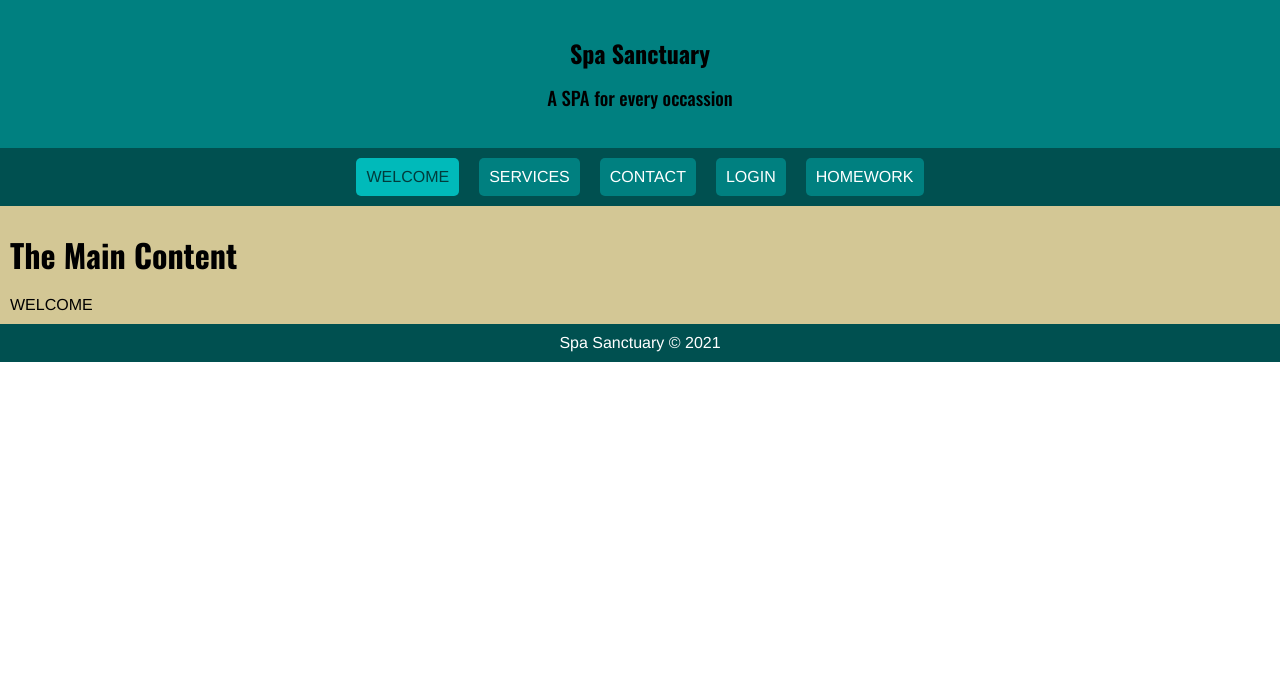
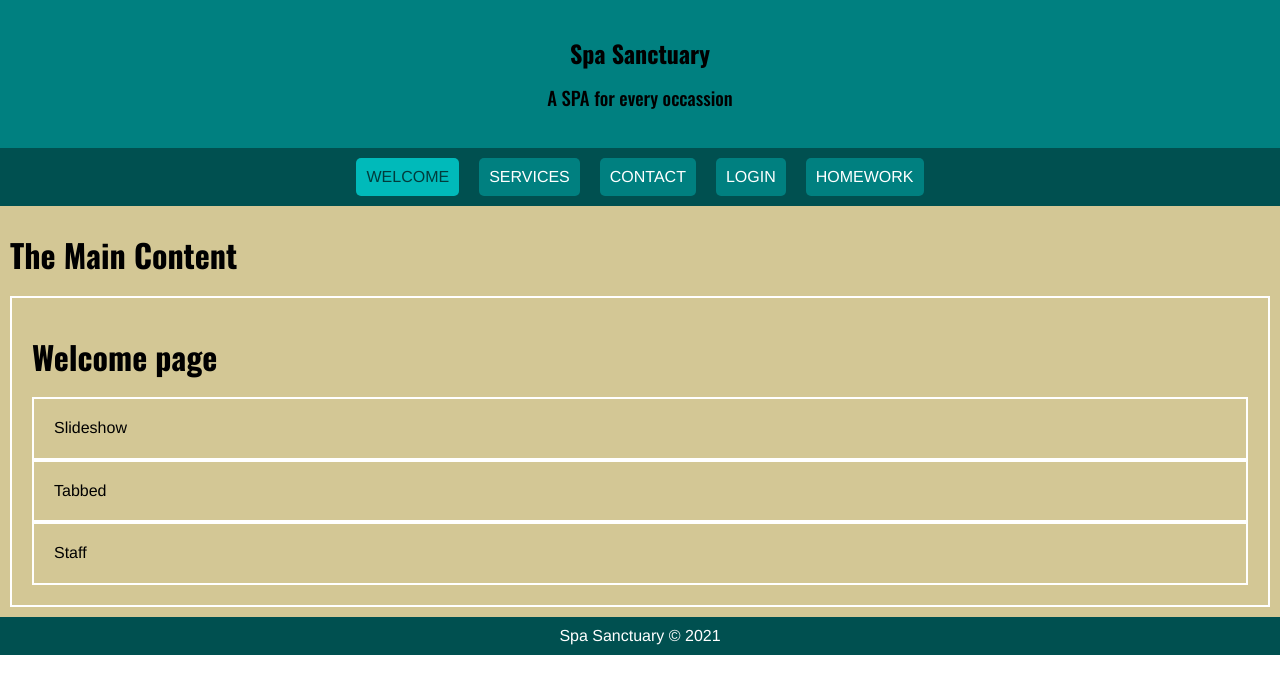
Before and after one commit to meatch/uclax-web1-summer21, a React (Create React App) app: page / in a window 1280 px wide. Shown: the top 694 px of the page. Built offline with nearby package versions, Linux system fonts and the light colour scheme.

Commit message:
Added base components to all of our pages.

```diff
--- a/src/React/Layout/Main.jsx
+++ b/src/React/Layout/Main.jsx
@@ -1,6 +1,11 @@
 import React from 'react';
 import styled from 'styled-components';
 import { Switch, Route } from 'react-router-dom';
+
+import Welcome from '../Pages/Welcome/Welcome.jsx';
+import Login from '../Pages/Login/Login.jsx';
+import Contact from '../Pages/Contact/Contact.jsx';
+import Services from '../Pages/Services/Services.jsx';
 
 import Homework from '../Homework/Homework.jsx';
 
@@ -10,19 +15,19 @@ const Main = () => {
             <h1>The Main Content</h1>
             <Switch>
                 <Route path='/services'>
-                    SERVICES
+                    <Services />
                 </Route>
                 <Route path='/contact'>
-                    CONTACT
+                    <Contact />
                 </Route>
                 <Route path='/login'>
-                    LOGIN
+                    <Login />
                 </Route>
                 <Route path='/homework'>
                     <Homework />
                 </Route>
                 <Route path='/' exact>
-                    WELCOME
+                    <Welcome />
                 </Route>
             </Switch>
         </MainStyled>
@@ -34,4 +39,9 @@ export default Main;
 const MainStyled = styled.main`
     background-color: #d3c795;
     padding: 10px;
+
+    div {
+        border: solid 2px white;
+        padding: 20px;
+    }
 `;
--- /dev/null
+++ b/src/React/Pages/Contact/Contact.jsx
@@ -0,0 +1,26 @@
+import React from 'react';
+import styled from 'styled-components';
+
+import Info from './Info/Info.jsx';
+import ContactForm from './ContactForm/ContactForm.jsx';
+import Map from './Map/Map.jsx';
+
+const Contact = () => {
+
+    return (
+        <ContactStyled className='Contact'>
+            <h1>Contact page</h1>
+
+            <Info />
+            <ContactForm />
+            <Map />
+
+        </ContactStyled>
+    );
+}
+
+export default Contact;
+
+const ContactStyled = styled.div`
+
+`;
--- /dev/null
+++ b/src/React/Pages/Contact/ContactForm/ContactForm.jsx
@@ -0,0 +1,17 @@
+import React from 'react';
+import styled from 'styled-components';
+
+const ContactForm = () => {
+
+    return (
+        <ContactFormStyled className='ContactForm'>
+            ContactForm
+        </ContactFormStyled>
+    );
+}
+
+export default ContactForm;
+
+const ContactFormStyled = styled.div`
+
+`;
--- /dev/null
+++ b/src/React/Pages/Contact/Info/Info.jsx
@@ -0,0 +1,17 @@
+import React from 'react';
+import styled from 'styled-components';
+
+const Info = () => {
+
+    return (
+        <InfoStyled className='Info'>
+            Info
+        </InfoStyled>
+    );
+}
+
+export default Info;
+
+const InfoStyled = styled.div`
+    background-color: yellow;
+`;
--- /dev/null
+++ b/src/React/Pages/Contact/Map/Map.jsx
@@ -0,0 +1,17 @@
+import React from 'react';
+import styled from 'styled-components';
+
+const Map = () => {
+
+    return (
+        <MapStyled className='Map'>
+            Map
+        </MapStyled>
+    );
+}
+
+export default Map;
+
+const MapStyled = styled.div`
+
+`;
--- /dev/null
+++ b/src/React/Pages/Login/Login.jsx
@@ -0,0 +1,17 @@
+import React from 'react';
+import styled from 'styled-components';
+
+const Login = () => {
+
+    return (
+        <LoginStyled className='Login'>
+            Login page
+        </LoginStyled>
+    );
+}
+
+export default Login;
+
+const LoginStyled = styled.div`
+
+`;
--- /dev/null
+++ b/src/React/Pages/Services/Services.jsx
@@ -0,0 +1,17 @@
+import React from 'react';
+import styled from 'styled-components';
+
+const Services = () => {
+
+    return (
+        <ServicesStyled className='Services'>
+            Services page
+        </ServicesStyled>
+    );
+}
+
+export default Services;
+
+const ServicesStyled = styled.div`
+
+`;
--- /dev/null
+++ b/src/React/Pages/Welcome/Slideshow/Slideshow.jsx
@@ -0,0 +1,17 @@
+import React from 'react';
+import styled from 'styled-components';
+
+const Slideshow = () => {
+
+    return (
+        <SlideshowStyled className='Slideshow'>
+            Slideshow
+        </SlideshowStyled>
+    );
+}
+
+export default Slideshow;
+
+const SlideshowStyled = styled.div`
+
+`;
--- /dev/null
+++ b/src/React/Pages/Welcome/Staff/Staff.jsx
@@ -0,0 +1,17 @@
+import React from 'react';
+import styled from 'styled-components';
+
+const Staff = () => {
+
+    return (
+        <StaffStyled className='Staff'>
+            Staff
+        </StaffStyled>
+    );
+}
+
+export default Staff;
+
+const StaffStyled = styled.div`
+
+`;
--- /dev/null
+++ b/src/React/Pages/Welcome/Tabbed/Tabbed.jsx
@@ -0,0 +1,17 @@
+import React from 'react';
+import styled from 'styled-components';
+
+const Tabbed = () => {
+
+    return (
+        <TabbedStyled className='Tabbed'>
+            Tabbed
+        </TabbedStyled>
+    );
+}
+
+export default Tabbed;
+
+const TabbedStyled = styled.div`
+
+`;
--- /dev/null
+++ b/src/React/Pages/Welcome/Welcome.jsx
@@ -0,0 +1,24 @@
+import React from 'react';
+import styled from 'styled-components';
+
+import Slideshow from './Slideshow/Slideshow.jsx';
+import Tabbed from './Tabbed/Tabbed.jsx';
+import Staff from './Staff/Staff.jsx';
+
+const Welcome = () => {
+
+    return (
+        <WelcomeStyled className='Welcome'>
+            <h1>Welcome page</h1>
+            <Slideshow />
+            <Tabbed />
+            <Staff />
+        </WelcomeStyled>
+    );
+}
+
+export default Welcome;
+
+const WelcomeStyled = styled.div`
+
+`;
```
